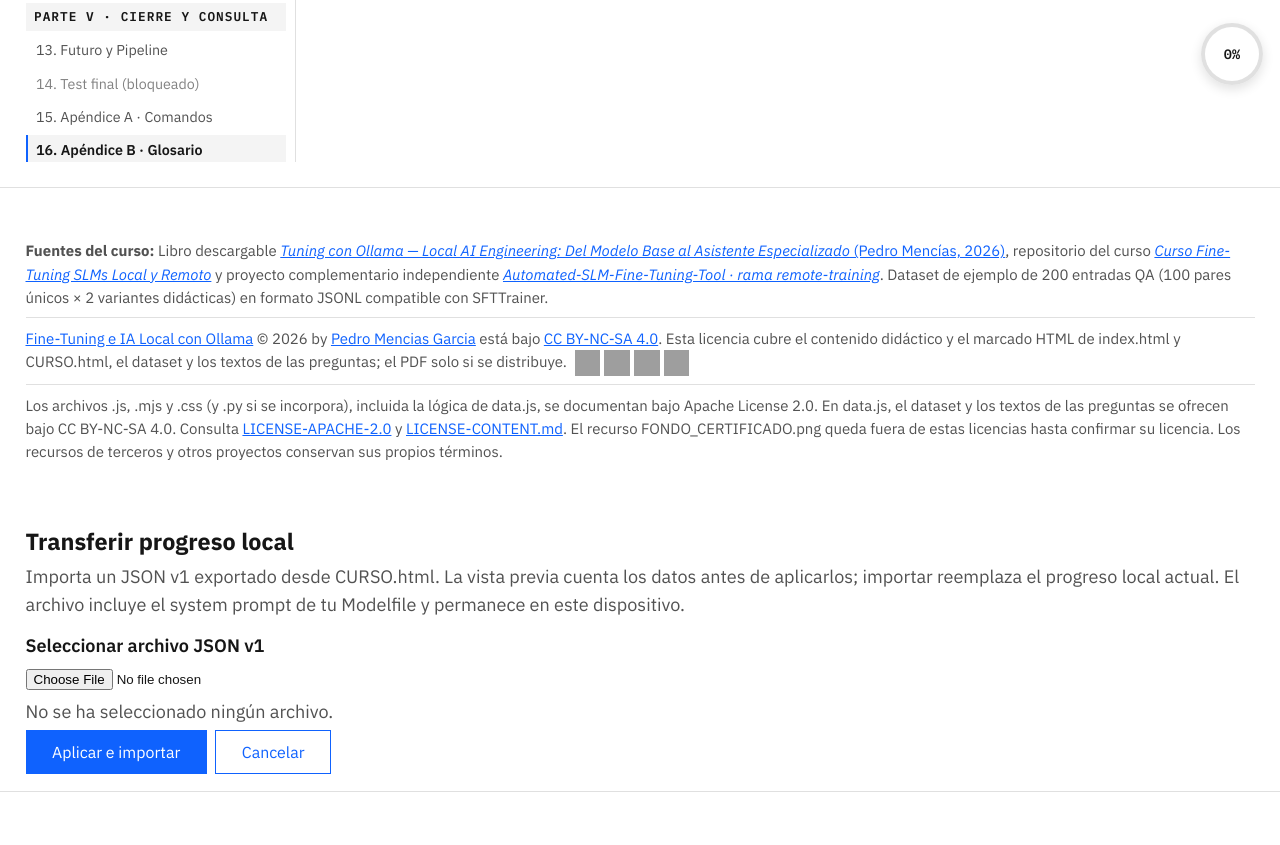
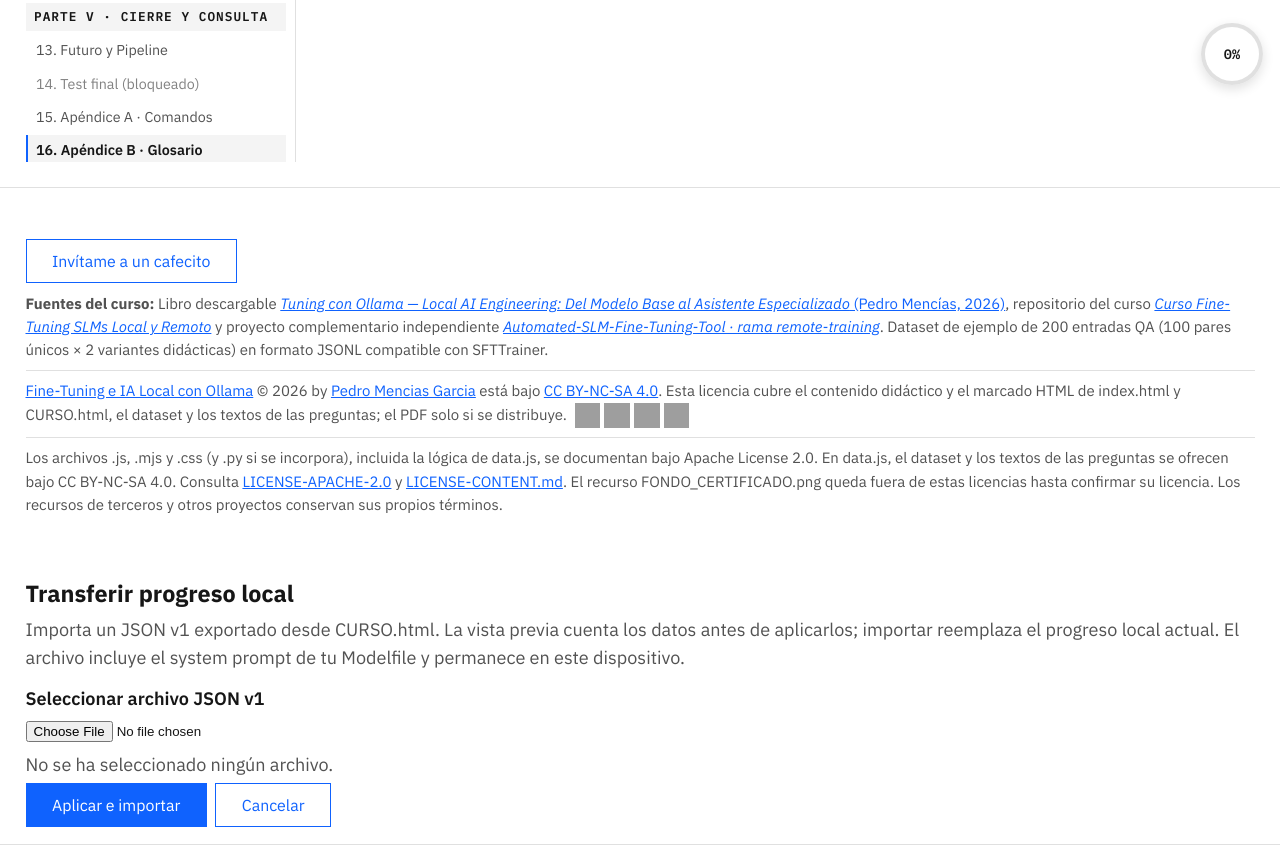
Before and after one commit to Charran78/Curso-Fine-Tuning-SLMs-Local-y-Remoto, a plain HTML site: page index.html in a window 1280 px wide. Shown: the part 698-1543 px from the top of the page. Before the commit the page ends 1490 px from the top, so only its background shows below. Drawn offline with nearby package versions, Linux system fonts and the light colour scheme; grey boxes are pictures that could not be loaded.

Commit message:
Add Buy Me a Coffee link to course footer

```diff
--- a/index.html
+++ b/index.html
@@ -1197,6 +1197,7 @@ pipeline.register_in_ollama(modelfile, ollama_model_name="qwen2.5-ft")</pre>
   </div>
 
   <footer class="course-footer">
+    <p><a class="btn btn-secondary" href="https://buymeacoffee.com/beyonddigiv" target="_blank" rel="noopener noreferrer" aria-label="Invítame a un cafecito">Invítame a un cafecito</a></p>
     <p><strong>Fuentes del curso:</strong> Libro descargable <a href="https://buymeacoffee.com/beyonddigiv/e/513275" target="_blank" rel="noopener noreferrer"><em>Tuning con Ollama — Local AI Engineering: Del Modelo Base al Asistente Especializado</em> (Pedro Mencías, 2026)</a>, repositorio del curso <a href="https://github.com/Charran78/Curso-Fine-Tuning-SLMs-Local-y-Remoto" target="_blank" rel="noopener noreferrer"><em>Curso Fine-Tuning SLMs Local y Remoto</em></a> y proyecto complementario independiente <a href="https://github.com/Charran78/Automated-SLM-Fine-Tuning-Tool/tree/feature/remote-training" target="_blank" rel="noopener noreferrer"><em>Automated-SLM-Fine-Tuning-Tool · rama remote-training</em></a>. Dataset de ejemplo de 200 entradas QA (100 pares únicos × 2 variantes didácticas) en formato JSONL compatible con SFTTrainer.</p>
     <p class="course-license-notice"><a href="https://charran78.github.io/Curso-Fine-Tuning-SLMs-Local-y-Remoto/">Fine-Tuning e IA Local con Ollama</a> © 2026 by <a href="https://pedromencias.netlify.app/" target="_blank" rel="noopener noreferrer">Pedro Mencias Garcia</a> está bajo <a href="https://creativecommons.org/licenses/by-nc-sa/4.0/">CC BY-NC-SA 4.0</a>. Esta licencia cubre el contenido didáctico y el marcado HTML de index.html y CURSO.html, el dataset y los textos de las preguntas; el PDF solo si se distribuye.
       <span class="license-icons"><img class="license-icon" src="https://mirrors.creativecommons.org/presskit/icons/cc.svg" alt="" aria-hidden="true"><img class="license-icon" src="https://mirrors.creativecommons.org/presskit/icons/by.svg" alt="" aria-hidden="true"><img class="license-icon" src="https://mirrors.creativecommons.org/presskit/icons/nc.svg" alt="" aria-hidden="true"><img class="license-icon" src="https://mirrors.creativecommons.org/presskit/icons/sa.svg" alt="" aria-hidden="true"></span>
```
